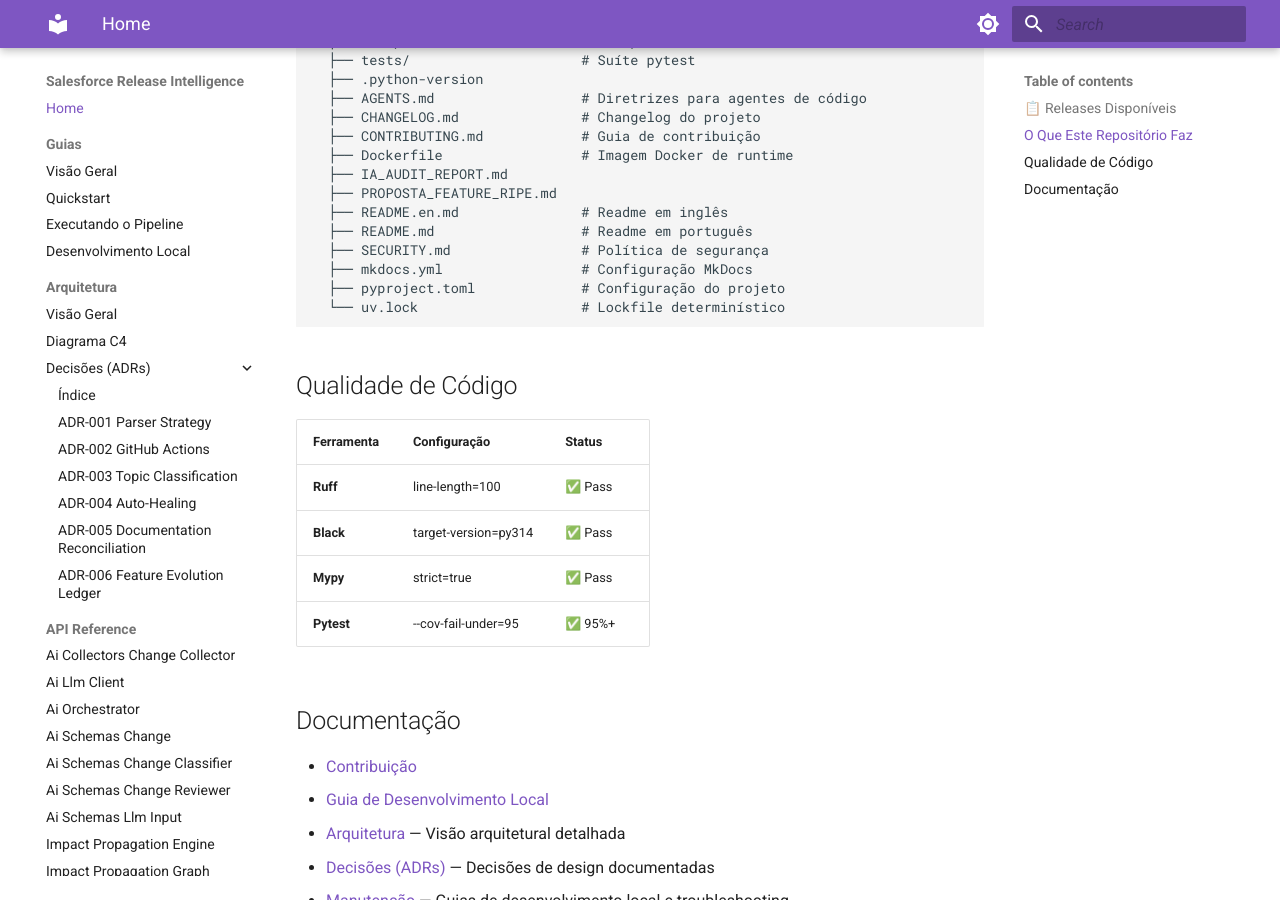
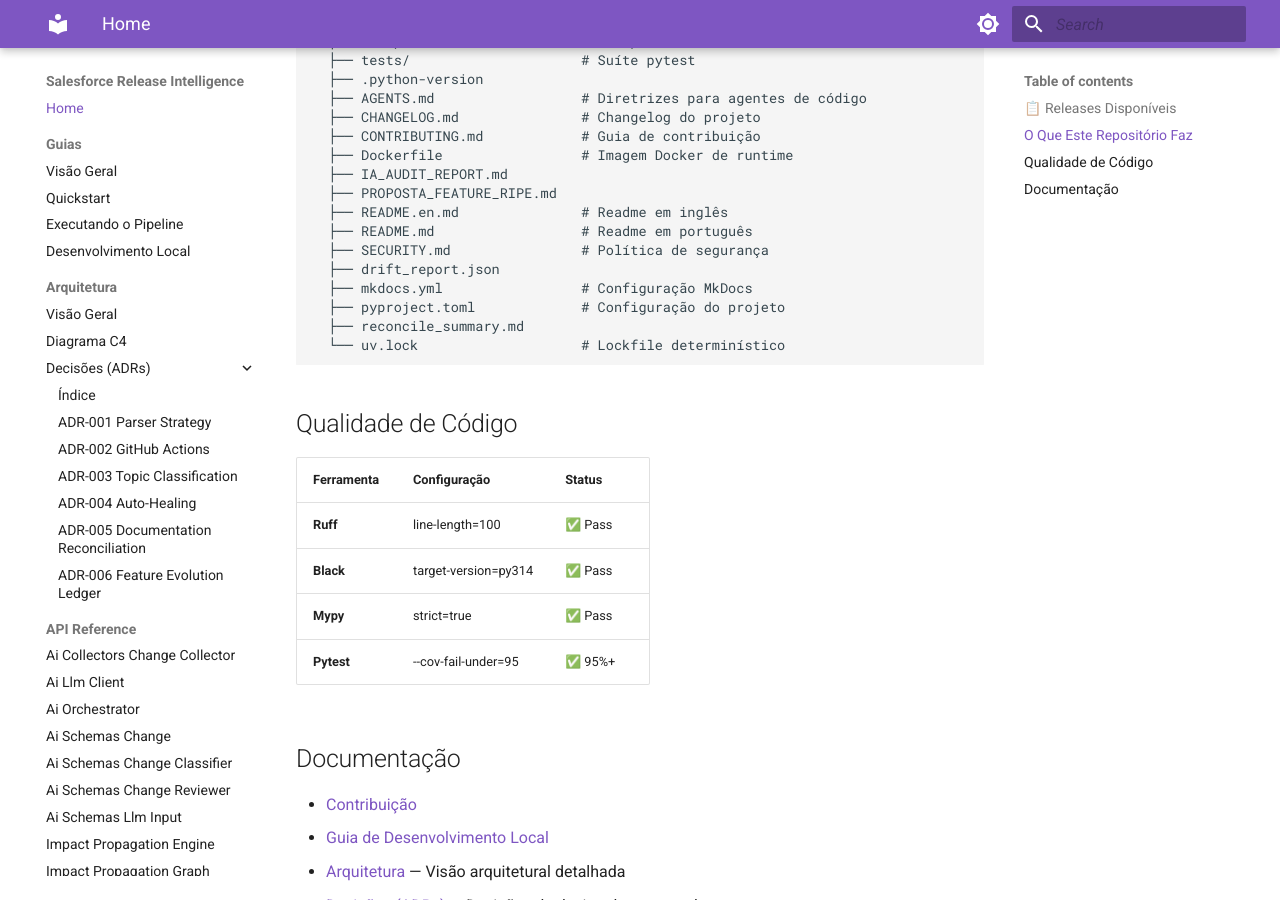
Before and after one commit to Fatal1tyBarucco/Salesforce-WebDev, an MkDocs documentation site: the page built from docs/index.md, in a window 1280 px wide and 900 px high, scrolled down 8129 px. Built offline with MkDocs 1.6.1 and Material for MkDocs 9.7.7, drawn with Linux system fonts in a browser that asks for light colours.

Commit message:
docs(sync): reconcile documentation — 2026-10-18 22:48 UTC

````diff
--- a/docs/index.md
+++ b/docs/index.md
@@ -394,8 +394,10 @@ Salesforce-WebDev/
   ├── README.en.md               # Readme em inglês
   ├── README.md                  # Readme em português
   ├── SECURITY.md                # Política de segurança
+  ├── drift_report.json
   ├── mkdocs.yml                 # Configuração MkDocs
   ├── pyproject.toml             # Configuração do projeto
+  ├── reconcile_summary.md
   └── uv.lock                    # Lockfile determinístico
 
 ```
````
Also changed, not shown: docs/.documentation-manifest.json.
